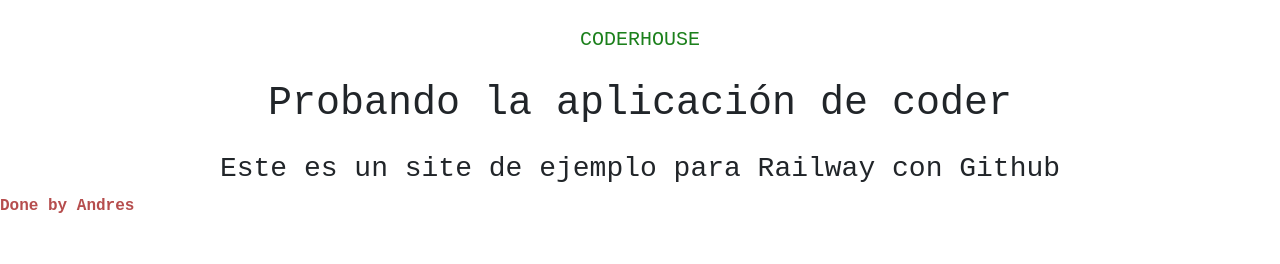
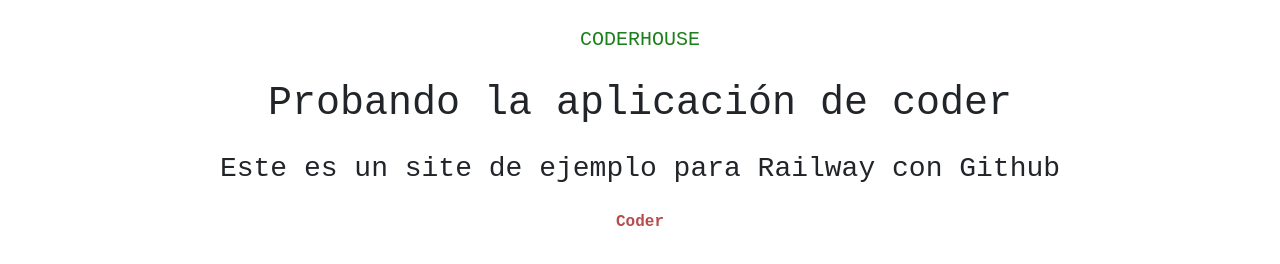
Before and after one commit to Panthersoul/Ecommerce, a website: page public/index.html in a window 1280 px wide. Drawn offline with nearby package versions, Linux system fonts and the light colour scheme; a web font is replaced by a local one.

```diff
--- a/public/index.html
+++ b/public/index.html
@@ -35,8 +35,12 @@
       </div>
   </div>
 
+  <div class="container d-flex justify-content-around align-items-center text-center mt-3">
+    <div class="col d-flex justify-content-center">
+      <p id="cuerpo" class="rojo">    </p>
+    </div>
+</div>
 
-    <p id="cuerpo" class="rojo"></p>
 <script src="https://cdn.jsdelivr.net/npm/handlebars@latest/dist/handlebars.js"></script>
 <script>
   // compile the template
@@ -45,7 +49,7 @@
 
   `);
 
-  const html = template({nombre: "Done by Andres"})
+  const html = template({nombre: "Coder"})
   document.getElementById("cuerpo").innerHTML = html
 </script>
 <style>
--- a/routes/index.js
+++ b/routes/index.js
@@ -5,14 +5,10 @@
 
 const __filename = fileURLToPath(import.meta.url)
 const __dirname = dirname(__filename)
-
-//const __dirname = dirname(fileURLToPath(import.meta.url));
 const router = Router();
-
 
 router.get("/", (req, res) => {
   res.sendFile(join(__dirname, "../public/"));
-  //res.sendFile("../public/index.html/");
 });
 
 export default router;
```
